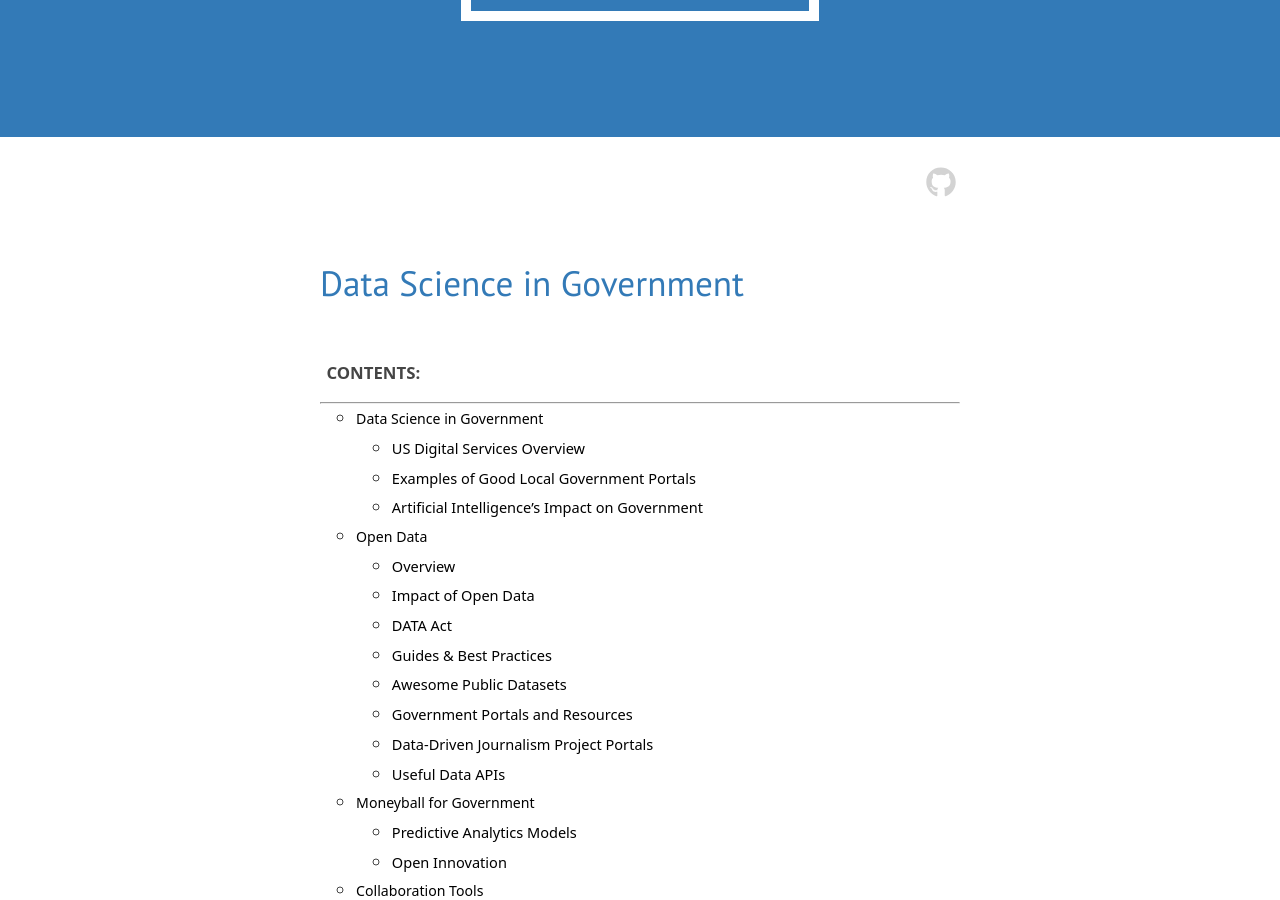
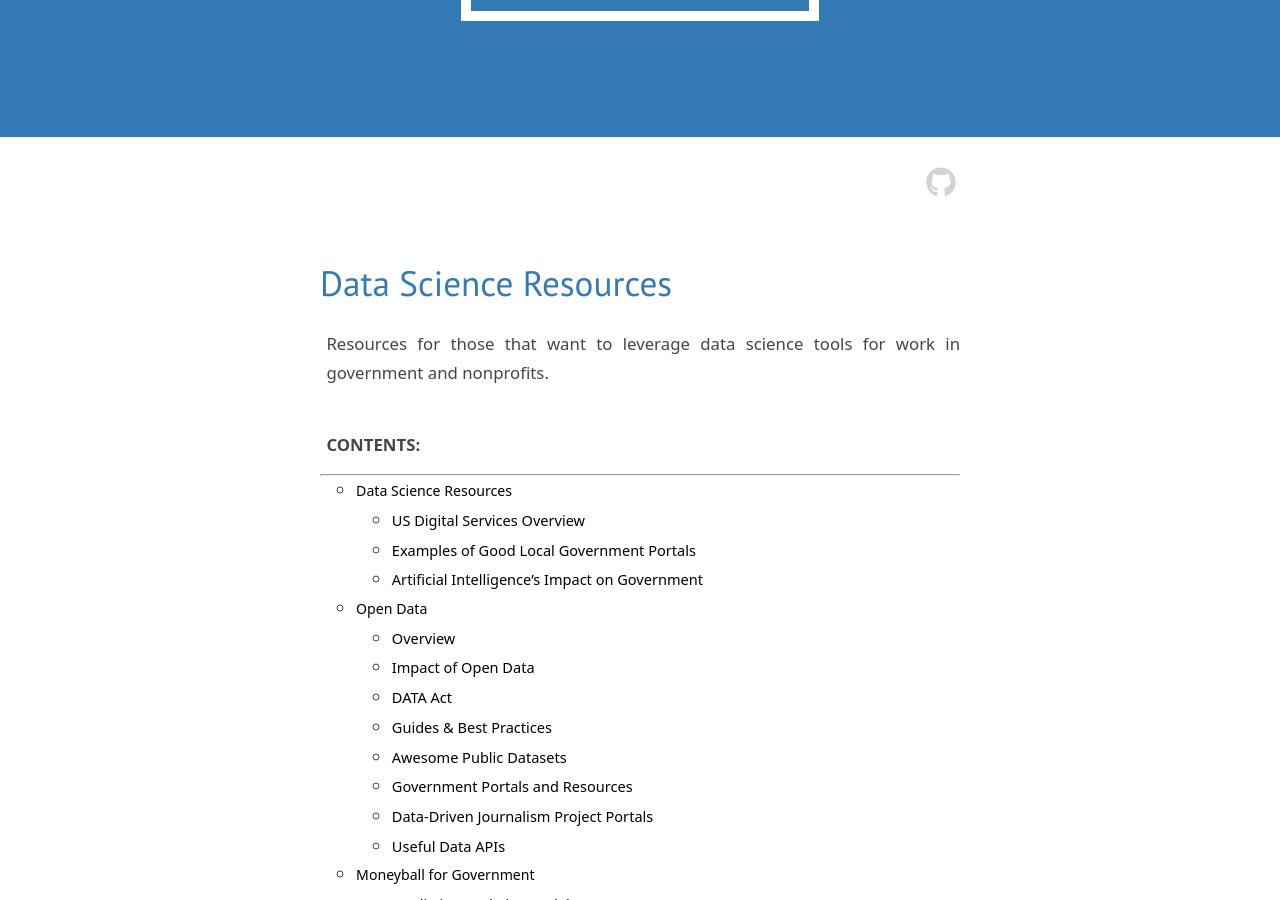
Before and after one commit to DS4PS/ds4ps_dev_site, a Jekyll site: the page built from resources.md, in a window 1280 px wide and 900 px high, scrolled down 313 px. Built offline with Jekyll 4.4.1, drawn with Linux system fonts in a browser that asks for light colours; nearby versions of some CDN libraries; library files that are not in the unit come from our copies.

Commit message:
Update resources.md

```diff
--- a/resources.md
+++ b/resources.md
@@ -50,7 +50,9 @@ ul {
 
 
 
-## Data Science in Government
+## Data Science Resources
+
+Resources for those that want to leverage data science tools for work in government and nonprofits.
 
 <br>
 **CONTENTS:**
```
